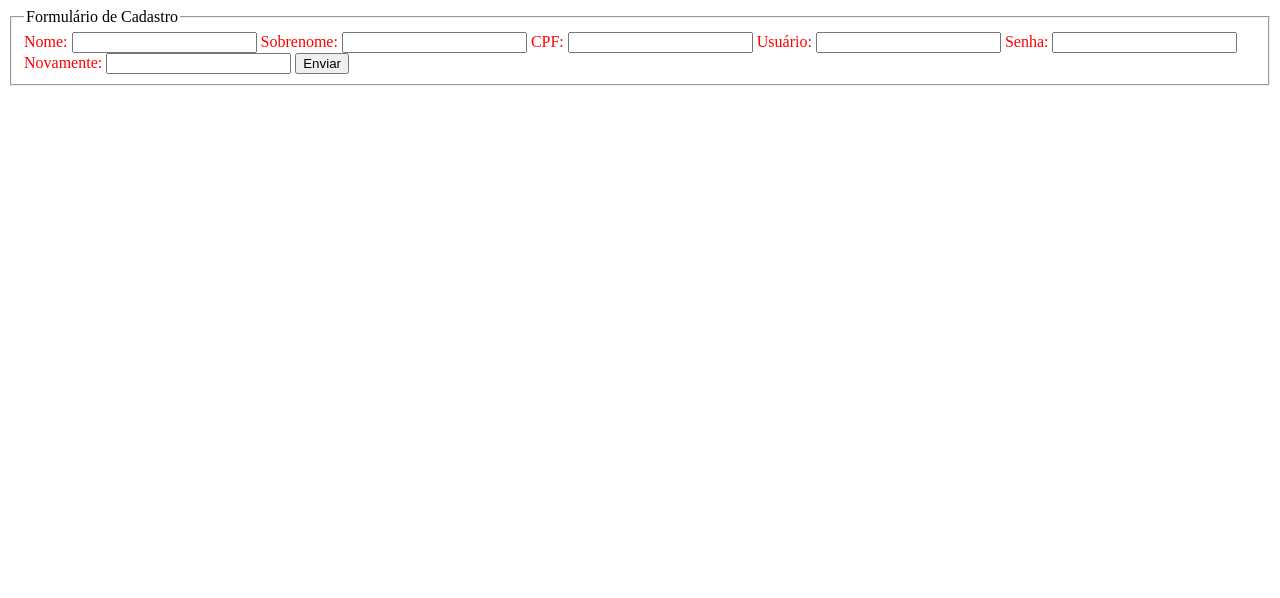
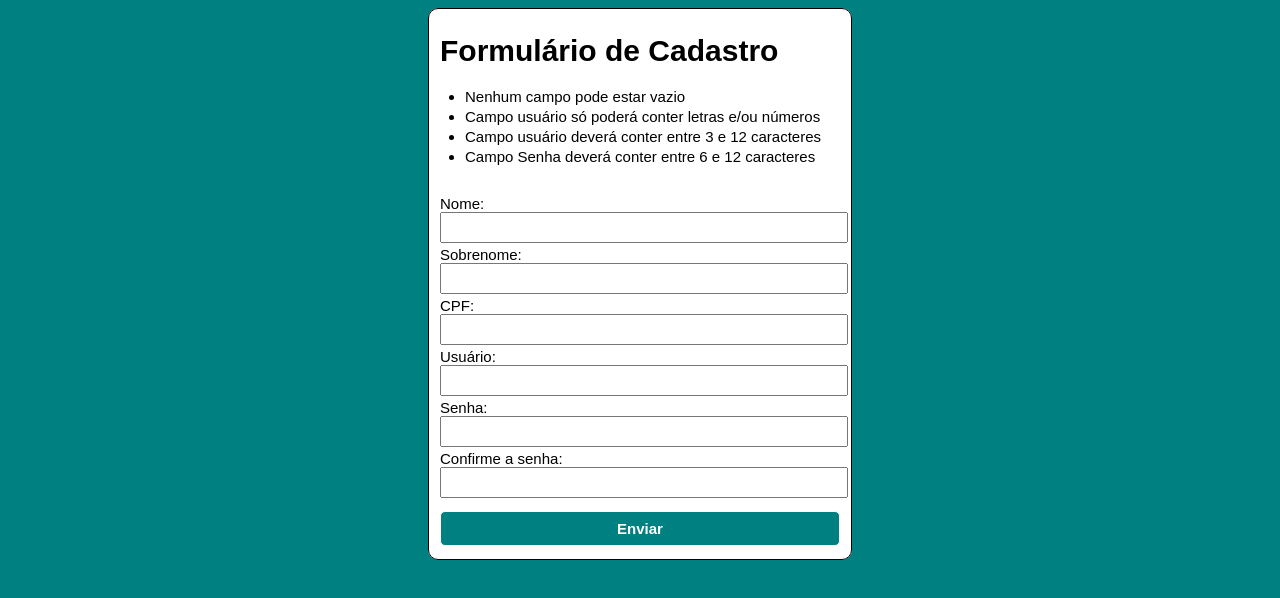
Before and after one commit to lucascprazeres/Vanilla-JS-scratches, a plain HTML site: page form-validator/form.html in a window 1280 px wide. Drawn offline with Linux system fonts and the light colour scheme; files that its build step writes are made by us from their sources.

Commit message:
form html and css files are finished

```diff
--- a/form-validator/assests/form.css
+++ b/form-validator/assests/form.css
@@ -1,3 +1,41 @@
-form {
-    color: red;
+body {
+    background-color: teal;
 }
+
+fieldset {
+    margin: 0 auto 10px auto;
+    max-width: 400px;
+
+    border-radius: 10px;
+
+    font-family: Arial, Helvetica, sans-serif;
+    background-color: white;
+    border: 1px solid #000;
+
+    font-size: 15px;
+}
+
+ul {
+    margin-bottom: 30px;
+    padding-inline-start: 25px;
+}
+ul li {
+    margin-bottom: 3px;
+}
+
+input, button {
+    width: 100%;
+    height: 25px;
+    margin-bottom: 3px;
+}
+
+.btn-enviar {
+    height: 35px;
+    color: #fff;
+    background-color: teal;
+    border: 1px solid #fff;
+    border-radius: 5px;
+    font-size: 15px;
+    font-weight: 700;
+    margin-top: 10px;
+}
--- a/form-validator/form.html
+++ b/form-validator/form.html
@@ -5,31 +5,38 @@
     <meta name="viewport" content="width=device-width, initial-scale=1.0">
     <title>Formulário</title>
 
-    <link rel="stylesheet" href="/vanillajs/css/form.css">
+    <link rel="stylesheet" href="./assests/form.css">
 </head>
 <body>
     <fieldset>
-        <legend>Formulário de Cadastro</legend>
+        <h1>Formulário de Cadastro</h1>
+
+        <ul class="requiitos-input">
+            <li>Nenhum campo pode estar vazio</li>
+            <li>Campo usuário só poderá conter letras e/ou números</li>
+            <li>Campo usuário deverá conter entre 3 e 12 caracteres</li>
+            <li>Campo Senha deverá conter entre 6 e 12 caracteres</li>
+        </ul>
         <form class="form-body">
             <label for="nome">Nome:</label>
-            <input type="text">
+            <input type="text", id="nome">
 
             <label for="sobrenome">Sobrenome:</label>
-            <input type="text">
+            <input type="text" id="sobrenome">
 
             <label for="cpf">CPF:</label>
-            <input type="number">
+            <input type="text" id="cpf">
 
             <label for="user">Usuário:</label>
-            <input type="text">
+            <input type="text" id="user">
 
             <label for="senha">Senha:</label>
-            <input type="password">
+            <input type="password" id="senha">
 
-            <label for="senhaConfirm">Novamente:</label>
-            <input type="password">
+            <label for="senhaConfirm">Confirme a senha:</label>
+            <input type="password" id="senhaConfirm">
 
-            <button type="submit">Enviar</button>
+            <button type="submit", class="btn-enviar">Enviar</button>
         </form>
     </fieldset>
 </body>
```
